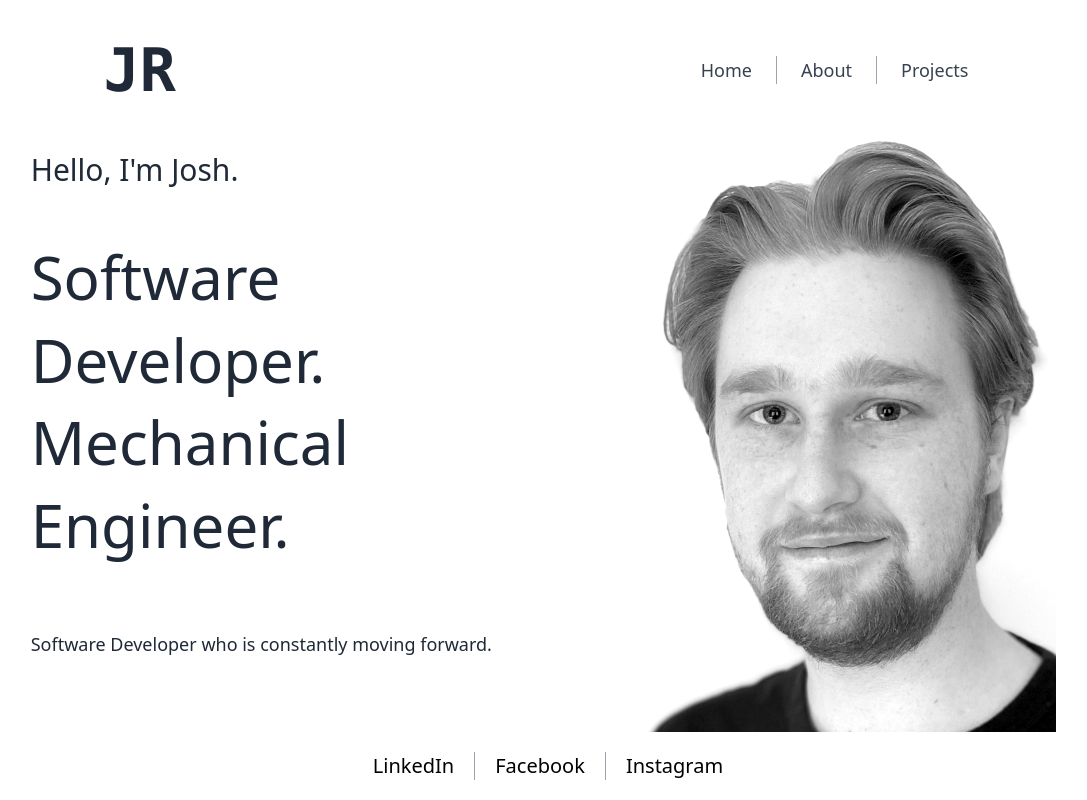
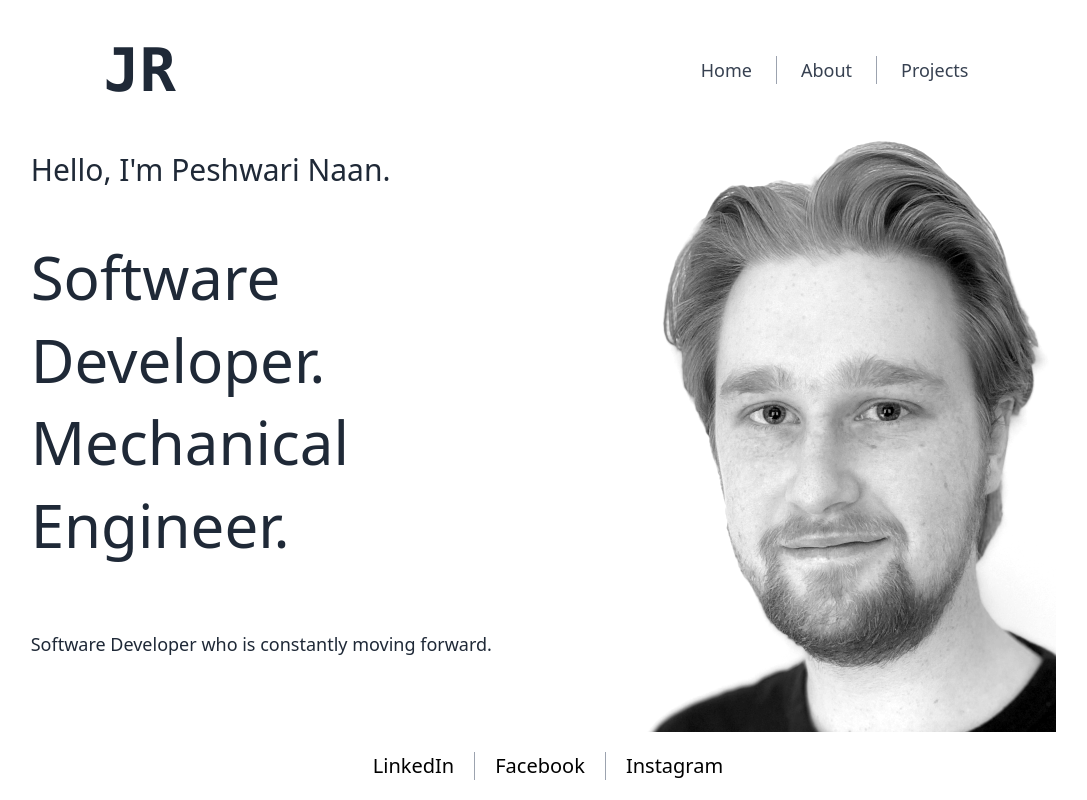
Before and after one commit to jetroberts/portfolio, a React (Create React App) app: page / in a window 1280 px wide. Shown: the top 800 px of the page, without its empty margins (92-1179 px from the left). Built offline with nearby package versions, Linux system fonts and the light colour scheme.

Commit message:
Corrected typo in introduction.js

```diff
--- a/src/components/Introduction.js
+++ b/src/components/Introduction.js
@@ -4,7 +4,7 @@ export default function Introduction() {
     return (
 
         <div className='flex flex-col md:items-start md:w-1/2 p-4 text-gray-800'>
-            <h2 className='text-3xl py-4 text-center md:text-left'>Hello, I'm Josh.</h2>
+            <h2 className='text-3xl py-4 text-center md:text-left'>Hello, I'm Peshwari Naan.</h2>
             <h1 className='text-6xl py-8 md:text-left leading-snug'>Software Developer. Mechanical Engineer.</h1>
             <p className='text-lg py-8 md:text-left'>Software Developer who is constantly moving forward.</p>
         </div>
```
